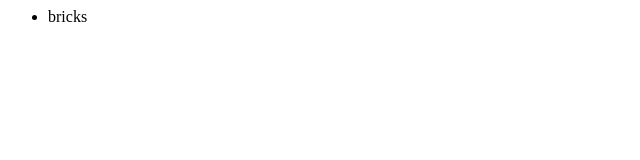
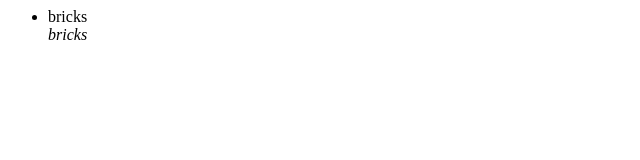
Before and after one commit to terusch/git_test, a plain HTML site: page index.html in a window 1280 px wide. Shown: the full height of the page, 0-640 px from the left. Drawn offline with Linux system fonts and the light colour scheme.

Commit message:
added another matlabtest

```diff
--- a/index.html
+++ b/index.html
@@ -3,6 +3,7 @@
 <div>
 <ul>
 <li>bricks</li>
+<i>bricks</li>
 </ul>
 </div>
 </body>
```
Also changed, not shown: 2 other files.
